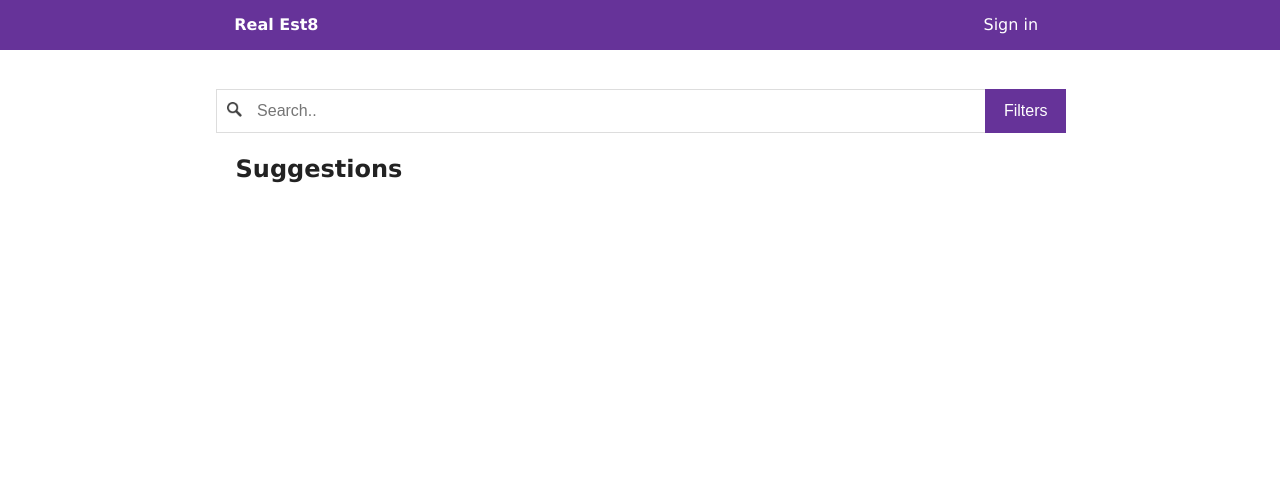
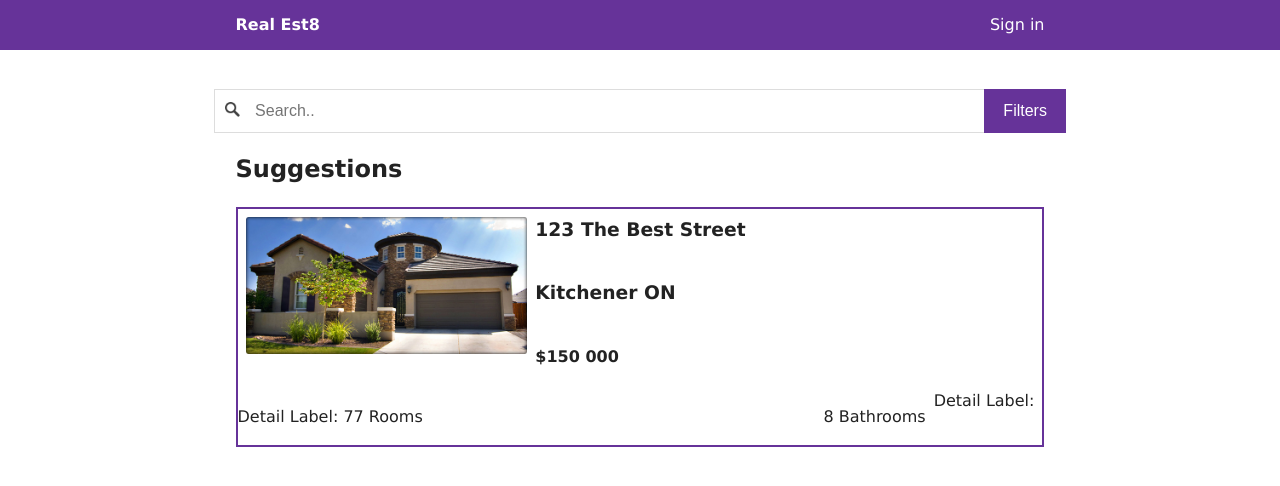
Before and after one commit to chaseqi7/RealEst8, a PHP site: page /home.html in a window 1280 px wide. Shown: the top 486 px of the page. Run offline with PHP 8.4, Linux system fonts and the light colour scheme; some libraries are stand-ins or nearby versions.

Commit message:
Example-Listing Formatting
Almost done setting up an example list item

```diff
--- a/BTZApp/css/main.css
+++ b/BTZApp/css/main.css
@@ -21,7 +21,7 @@ body {
 
 li {
     float: left;
-    margin-left: 18.3%;
+    margin-left: 18.4%;
 }
 
 li a, .dropbtn {
@@ -36,7 +36,7 @@ li a, .dropbtn {
 #account-dropdown {
     display: inline-block;
     float: right;
-    margin-right: 18.9%;
+    margin-right: 18.4%;
 }
 
 #account-dropdown-content {
@@ -76,7 +76,7 @@ li a, .dropbtn {
     /*cursor: pointer;*/
 /*}*/
 #search-container {
-    margin: 3% 0% 1% 0.2%;
+    margin: 3% 0% 1% 0%;
 }
 
 #mainSearchBar {
@@ -116,6 +116,40 @@ li a, .dropbtn {
 #main-listings {
     margin-left: 18.4%;
     margin-right: 18.4%;
+}
+
+#example-listing {
+    border: 2px solid rebeccapurple;
+}
+
+.listing-detail {
+    display: inline-block;
+}
+
+#listing-image {
+    margin: 1% 1% 1% 1%;
+    height: 35%;
+    width: 35%;
+    float: left;
+}
+
+#listing-address {
+    vertical-align: top;
+    margin-top: 1%;
+}
+
+#listing-city {
+    vertical-align: top;
+}
+
+#listing-label2 {
+    float: right;
+    margin-right: 1%;
+}
+
+#listing-extra2 {
+    float: right;
+    margin-right: 1%;
 }
 
 /*! HTML5 Boilerplate v6.0.1 | MIT License | https://html5boilerplate.com/ */
--- a/BTZApp/home.html
+++ b/BTZApp/home.html
@@ -59,7 +59,19 @@
         <!--Search Bar-->
         <!--Suggestiongs/Search Results-->
         <div id="main-listings">
-            <h2>Suggestions</h2>
+            <h2>Suggestions</h2><!--Should change 'Results' when someone searches for something-->
+            <div id="listings">
+                <div id="example-listing">
+                    <img id="listing-image" src="img/example-house.jpg" />
+                    <h3 id="listing-address" class="listing-detail">123 The Best Street</h3><br>
+                    <h3 id="listing-city" class="listing-detail">Kitchener ON</h3><br>
+                    <h4 id="listing-price" class="listing-detail">$150 000</h4><br>
+                    <label id="listing-label1" for="listing-extra1" class="listing-detail">Detail Label: </label>
+                    <p id="listing-extra1" class="listing-detail">77 Rooms</p>
+                    <label id="listing-label2" for="listing-extra2" class="listing-detail">Detail Label: </label>
+                    <p id="listing-extra2" class="listing-detail">8 Bathrooms</p><br>
+                </div>
+            </div>
         </div>
         <!--Suggestiongs/Search Results-->
 
```
Also changed, not shown: BTZApp/img/example-house.jpg (added), BTZApp/img/example-house2.jpg (added).
